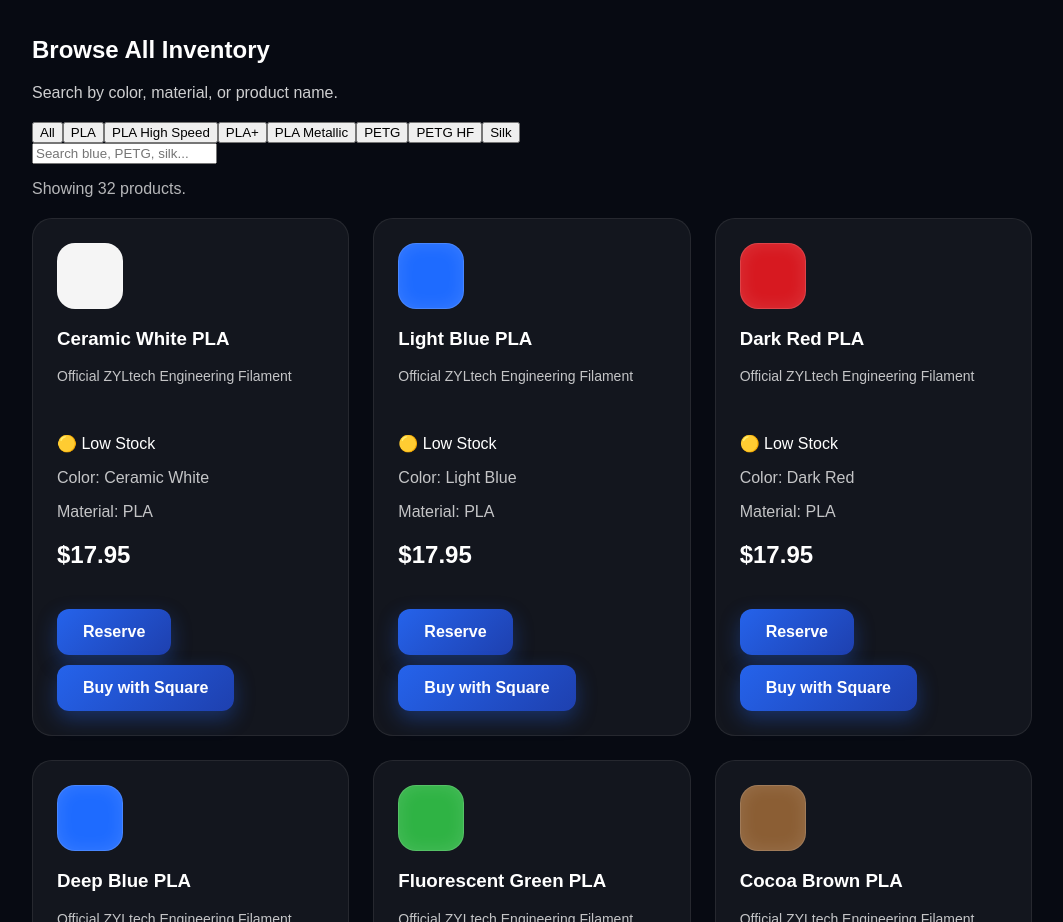
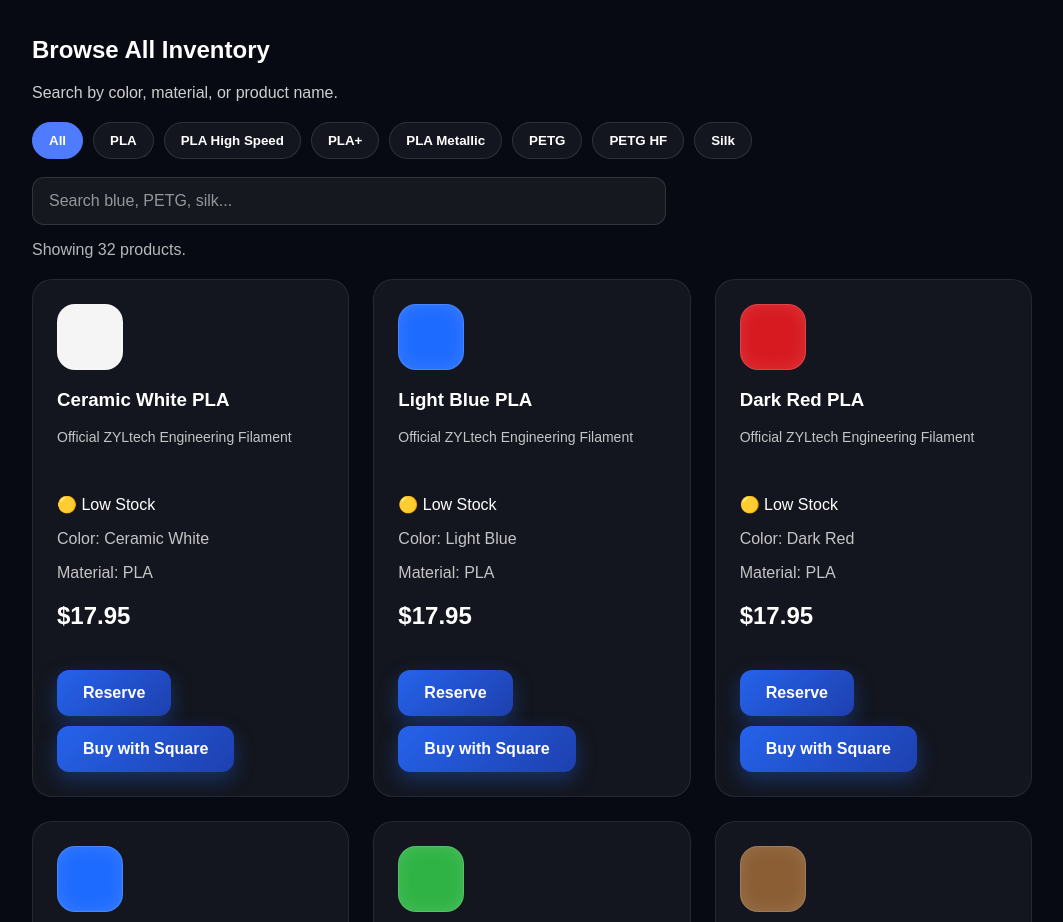
Before and after one commit to jnc3designs/jnc3designs-website, a Next.js app in the folder jnc3designs-premium/: page /supply in a window 1280 px wide. Shown: the part 2420-3342 px from the top of the page, without its empty margins (108-1171 px from the left). Built offline with nearby package versions, Linux system fonts and the light colour scheme.

Commit message:
Add supply filter bar and search styles

```diff
--- a/jnc3designs-premium/app/globals.css
+++ b/jnc3designs-premium/app/globals.css
@@ -393,3 +393,40 @@ flex-wrap:wrap;
   border: 1px solid rgba(255,255,255,0.18);
   box-shadow: inset 0 0 18px rgba(255,255,255,0.12);
 }
+.supply-filter-bar {
+  display: flex;
+  flex-wrap: wrap;
+  gap: 10px;
+  margin: 20px 0 18px;
+}
+
+.supply-filter-bar button {
+  padding: 10px 16px;
+  border-radius: 999px;
+  border: 1px solid rgba(255,255,255,0.12);
+  background: rgba(255,255,255,0.05);
+  color: white;
+  font-weight: 700;
+  cursor: pointer;
+}
+
+.supply-filter-bar button:hover,
+.supply-filter-bar .filter-active {
+  background: #4f7cff;
+  border-color: #4f7cff;
+}
+
+.supply-search {
+  width: 100%;
+  max-width: 600px;
+  padding: 14px 16px;
+  border-radius: 12px;
+  border: 1px solid rgba(255,255,255,0.12);
+  background: rgba(255,255,255,0.06);
+  color: white;
+  font-size: 16px;
+}
+
+.supply-search::placeholder {
+  color: rgba(255,255,255,0.55);
+}
```
